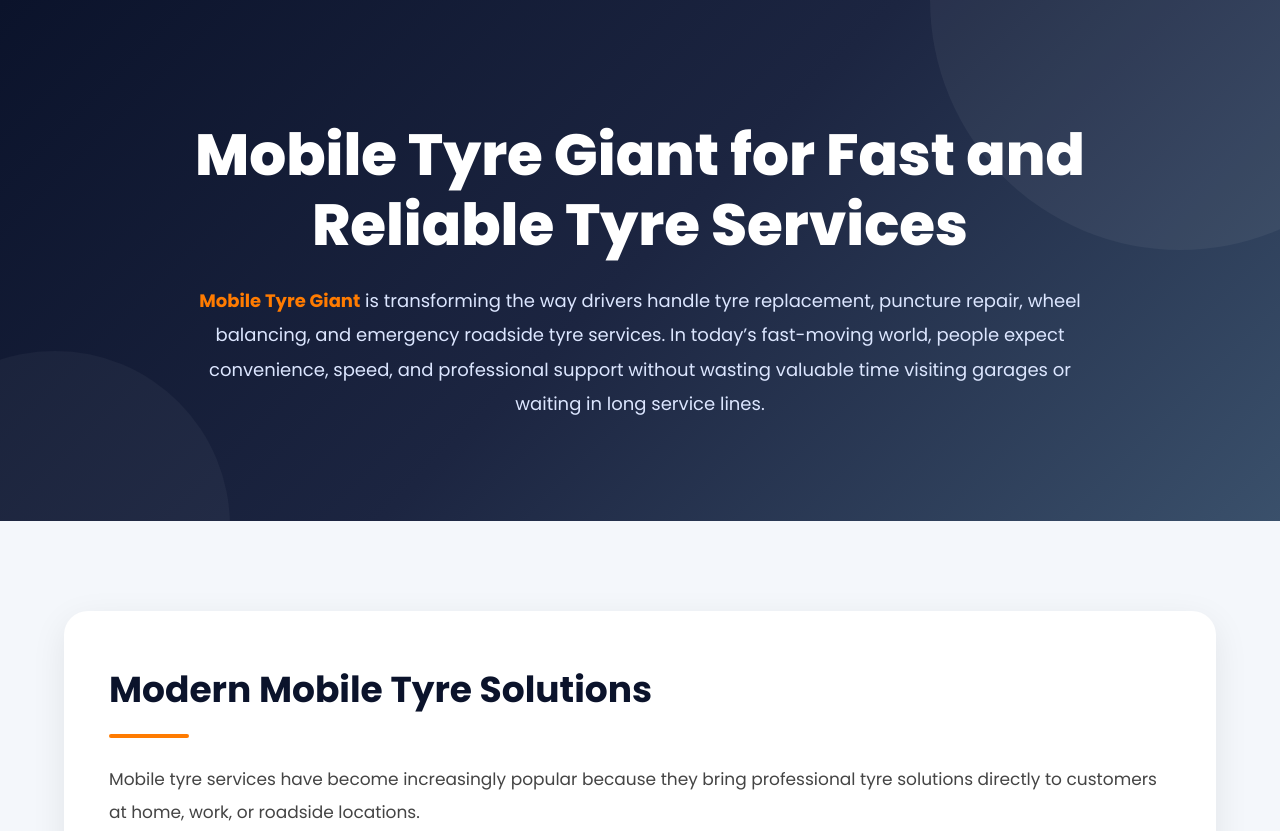
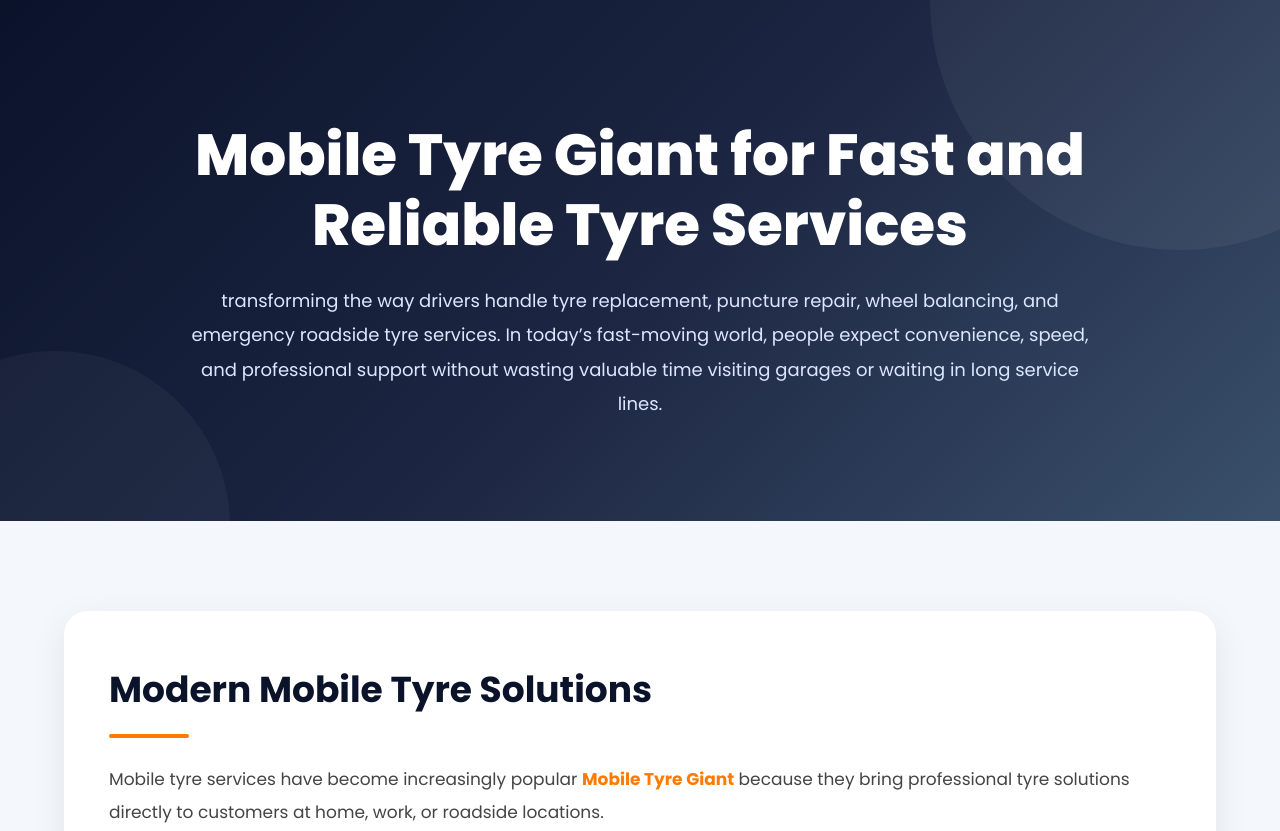
Before and after one commit to jeffcmron-hash/Mobile-Tyre-Giant, a plain HTML site: page index.html in a window 1280 px wide. Shown: the top 831 px of the page. Drawn offline with Linux system fonts and the light colour scheme.

Commit message:
Update index.html

```diff
--- a/index.html
+++ b/index.html
@@ -3,6 +3,7 @@
 <head>
 <meta charset="UTF-8" />
 <meta name="viewport" content="width=device-width, initial-scale=1.0" />
+    <meta name="google-site-verification" content="1o1-jhn8UgoYljOKnn3Aozb8mJI-cMRy4TIvqGoXG1c" />
 <title>Mobile Tyre Giant - Fast and Reliable Tyre Services</title>
 
 <link href="https://fonts.googleapis.com/css2?family=Poppins:wght@300;400;500;600;700;800&display=swap" rel="stylesheet">
@@ -252,8 +253,7 @@
         <div class="hero-content">
             <h1>Mobile Tyre Giant for Fast and Reliable Tyre Services</h1>
             <p>
-                <a class="highlight-link" href="https://mobiletyregiant.co.uk/" target="_blank">Mobile Tyre Giant</a>
-                is transforming the way drivers handle tyre replacement, puncture repair, wheel balancing, and emergency roadside tyre services. In today’s fast-moving world, people expect convenience, speed, and professional support without wasting valuable time visiting garages or waiting in long service lines.
+                transforming the way drivers handle tyre replacement, puncture repair, wheel balancing, and emergency roadside tyre services. In today’s fast-moving world, people expect convenience, speed, and professional support without wasting valuable time visiting garages or waiting in long service lines.
             </p>
         </div>
     </div>
@@ -266,7 +266,7 @@
 <h2>Modern Mobile Tyre Solutions</h2>
 
 <p>
-Mobile tyre services have become increasingly popular because they bring professional tyre solutions directly to customers at home, work, or roadside locations.
+Mobile tyre services have become increasingly popular  <a class="highlight-link" href="https://mobiletyregiant.co.uk/" target="_blank">Mobile Tyre Giant</a>  because they bring professional tyre solutions directly to customers at home, work, or roadside locations.
 </p>
 
 <p>
```
